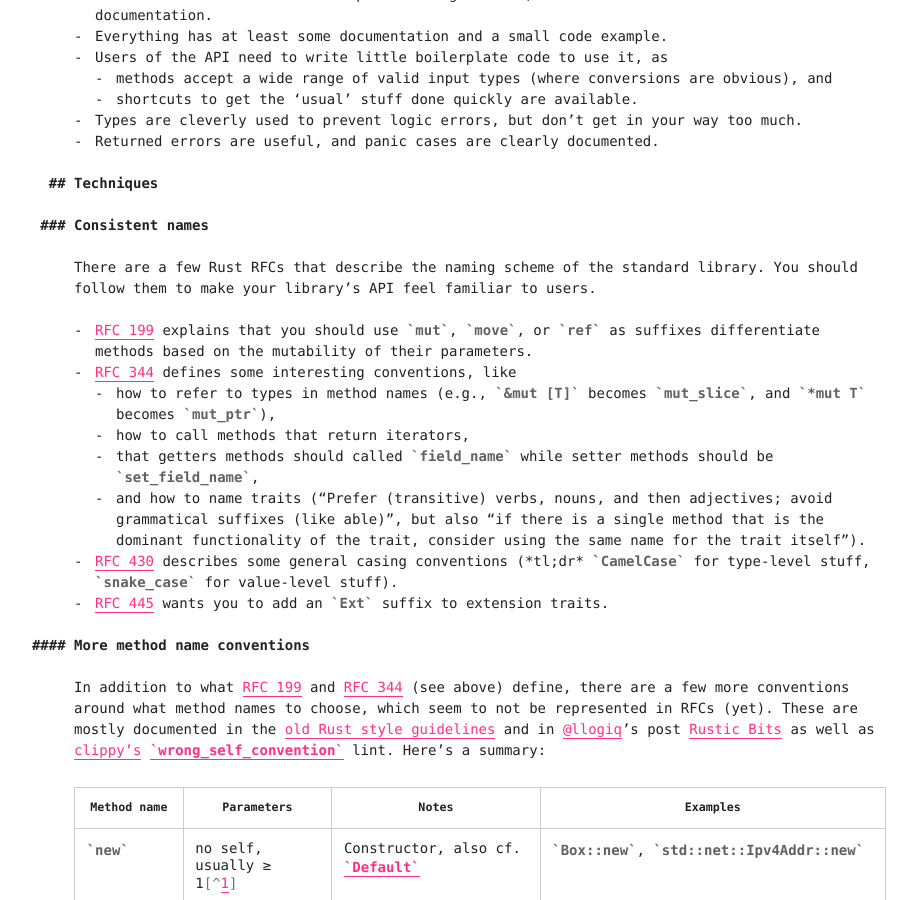
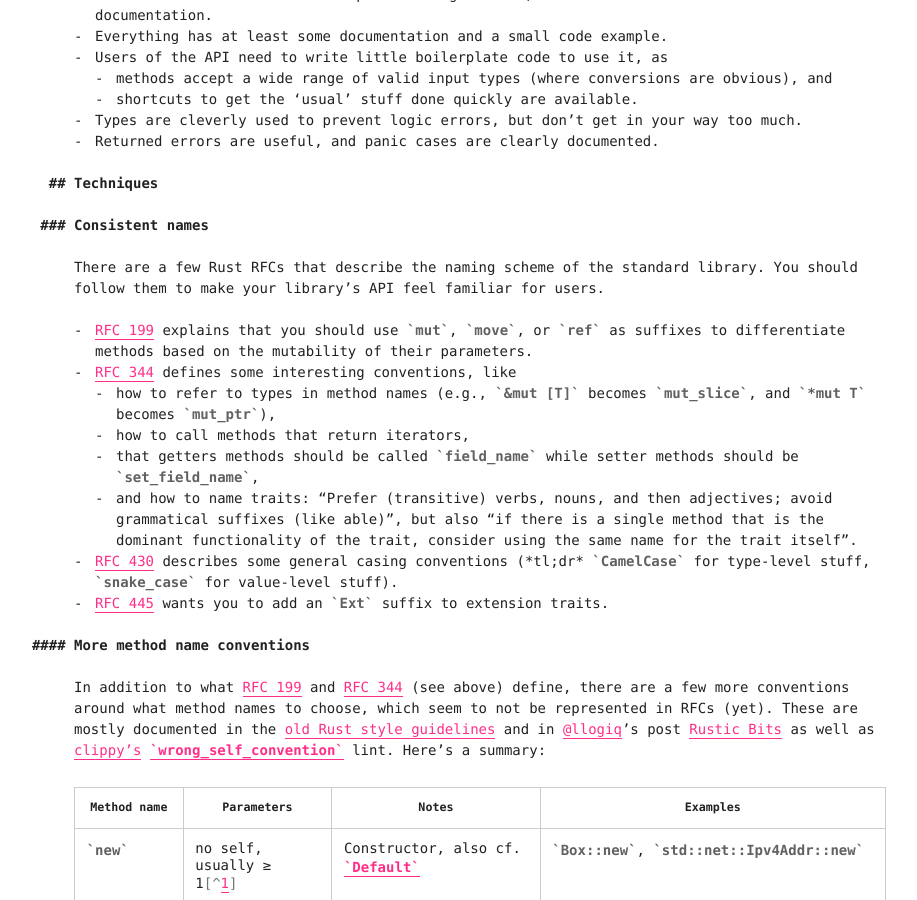
Before and after one commit to killercup/scribbles, a Jekyll site: the page built from _posts/2016-07-21-elegant-apis-in-rust.md, in a window 1280 px wide and 900 px high, scrolled down 1128 px. Shown: the whole window, without its empty margins (160-1077 px from the left). Built offline with Jekyll 4.4.1, drawn with Linux system fonts in a browser that asks for light colours; some of the changed text lies outside the part shown.

Commit message:
Fix some typos

```diff
--- a/_posts/2016-07-21-elegant-apis-in-rust.md
+++ b/_posts/2016-07-21-elegant-apis-in-rust.md
@@ -28,14 +28,14 @@ The existence of libraries with nice, user-friendly interfaces is one of the mos
 
 ### Consistent names
 
-There are a few Rust RFCs that describe the naming scheme of the standard library. You should follow them to make your library's API feel familiar to users.
+There are a few Rust RFCs that describe the naming scheme of the standard library. You should follow them to make your library's API feel familiar for users.
 
-- [RFC 199] explains that you should use `mut`, `move`, or `ref` as suffixes differentiate methods based on the mutability of their parameters.
+- [RFC 199] explains that you should use `mut`, `move`, or `ref` as suffixes to differentiate methods based on the mutability of their parameters.
 - [RFC 344] defines some interesting conventions, like
 	- how to refer to types in method names (e.g., `&mut [T]` becomes `mut_slice`, and `*mut T` becomes `mut_ptr`),
 	- how to call methods that return iterators,
-	- that getters methods should called `field_name` while setter methods should be `set_field_name`,
-	- and how to name traits ("Prefer (transitive) verbs, nouns, and then adjectives; avoid grammatical suffixes (like able)", but also "if there is a single method that is the dominant functionality of the trait, consider using the same name for the trait itself").
+	- that getters methods should be called `field_name` while setter methods should be `set_field_name`,
+	- and how to name traits: "Prefer (transitive) verbs, nouns, and then adjectives; avoid grammatical suffixes (like able)", but also "if there is a single method that is the dominant functionality of the trait, consider using the same name for the trait itself".
 - [RFC 430] describes some general casing conventions (_tl;dr_ `CamelCase` for type-level stuff, `snake_case` for value-level stuff).
 - [RFC 445] wants you to add an `Ext` suffix to extension traits.
 
```
Also changed, not shown: other parts of _posts/2016-07-21-elegant-apis-in-rust.md (+1 -1 lines), _posts/2016-12-28-teaching-libraries.md (+2 -2 lines).
